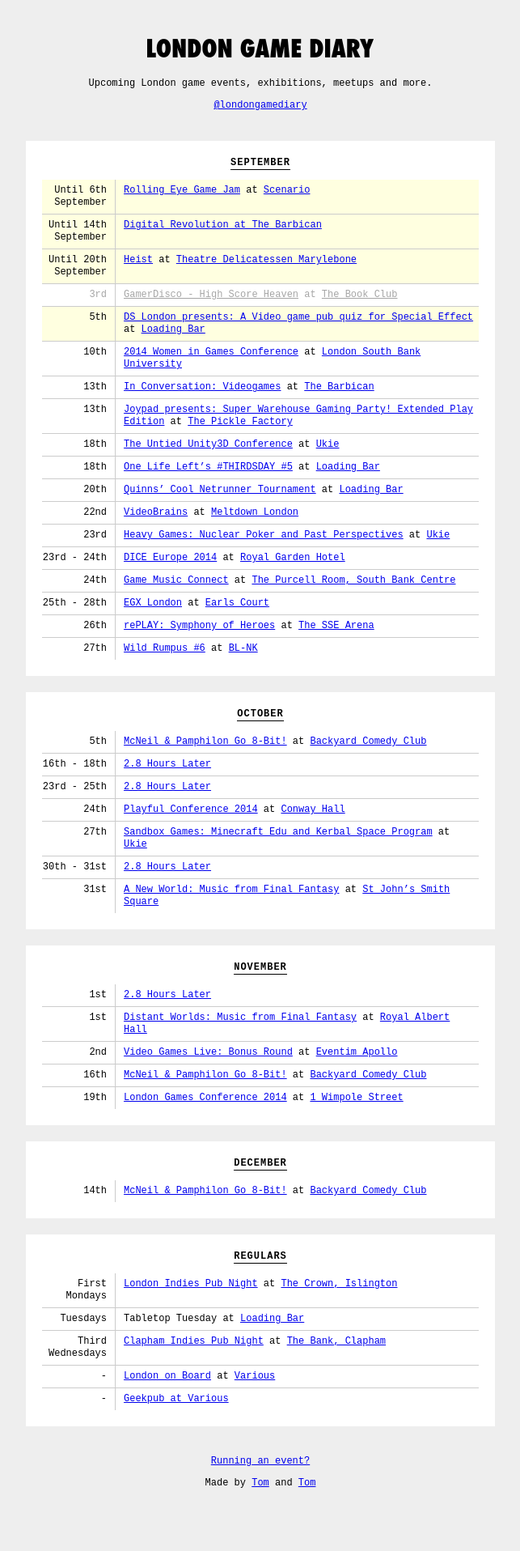
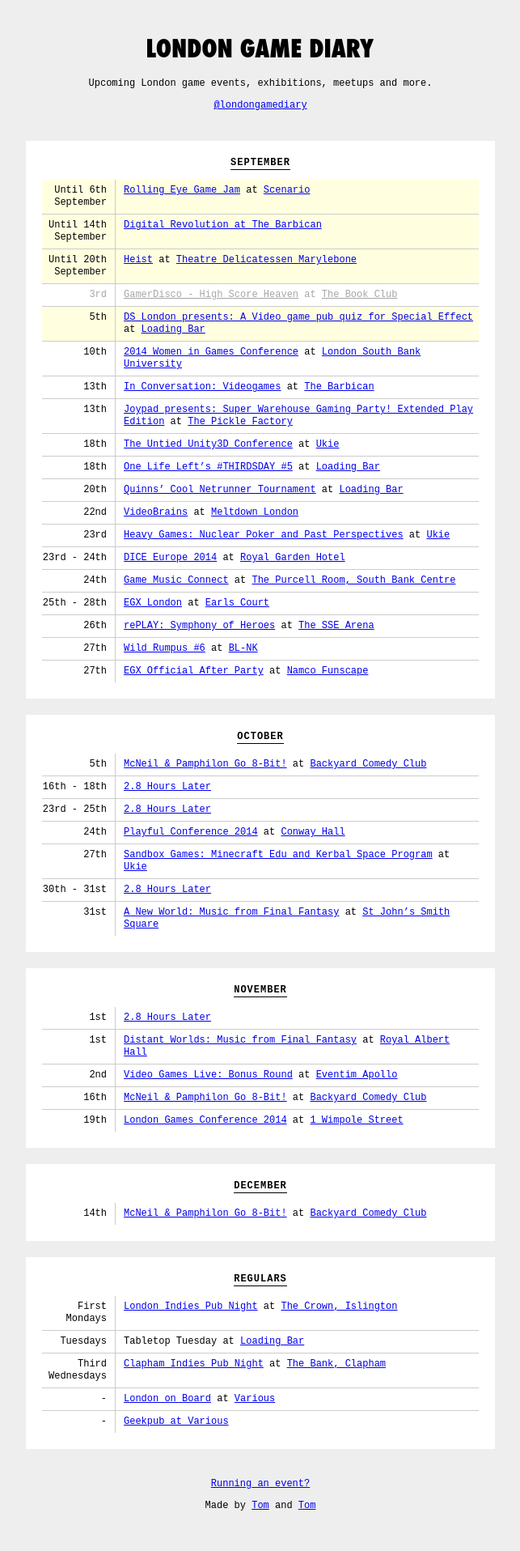
Before and after one commit to thomasmarshall/londongamediary.com, a Jekyll site: the page built from index.html, in a window 1280 px wide. Shown: the whole page at 81% size, without its empty margins (318-961 px from the left). Built offline with Jekyll 4.4.1, drawn with Linux system fonts in a browser that asks for light colours; nearby versions of some CDN libraries; before the commit the page ends 1888 px from its top, so only the background shows below that.

Commit message:
Update events.yml

```diff
--- a/_data/events.yml
+++ b/_data/events.yml
@@ -95,6 +95,11 @@
 - title: "Wild Rumpus #6"
   link: "http://www.eventbrite.com/e/wild-rumpus-6-tickets-12608338881"
   location: "[BL-NK](http://www.bl-nk.org/)"
+  date: 2014-09-27
+
+- title: "EGX Official After Party"
+  link: "https://www.eventbrite.co.uk/e/egx-official-after-party-sponsored-by-twitch-tickets-12718115225"
+  location: "[Namco Funscape](http://namcofunscape.com/locations/view/London-County-Hall/7)"
   date: 2014-09-27
 
 
```
